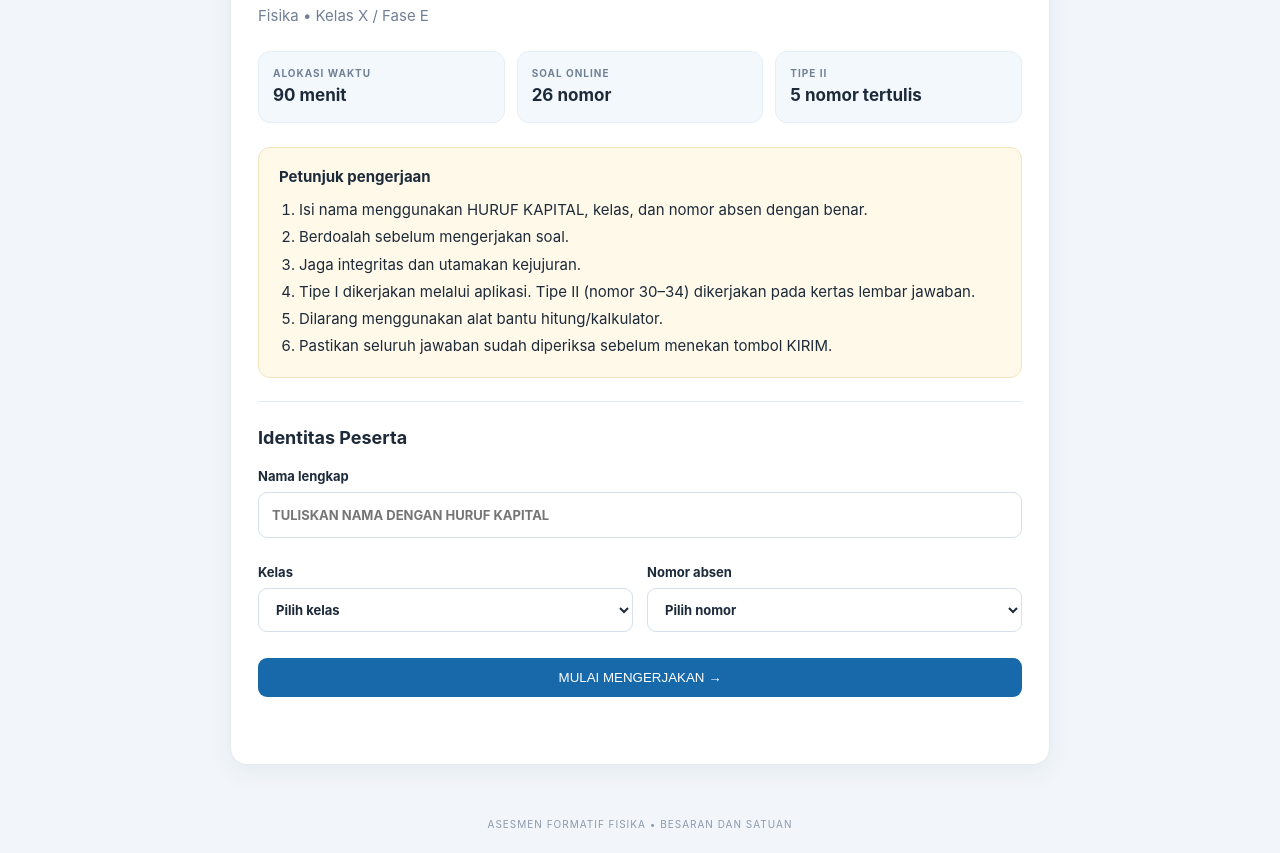
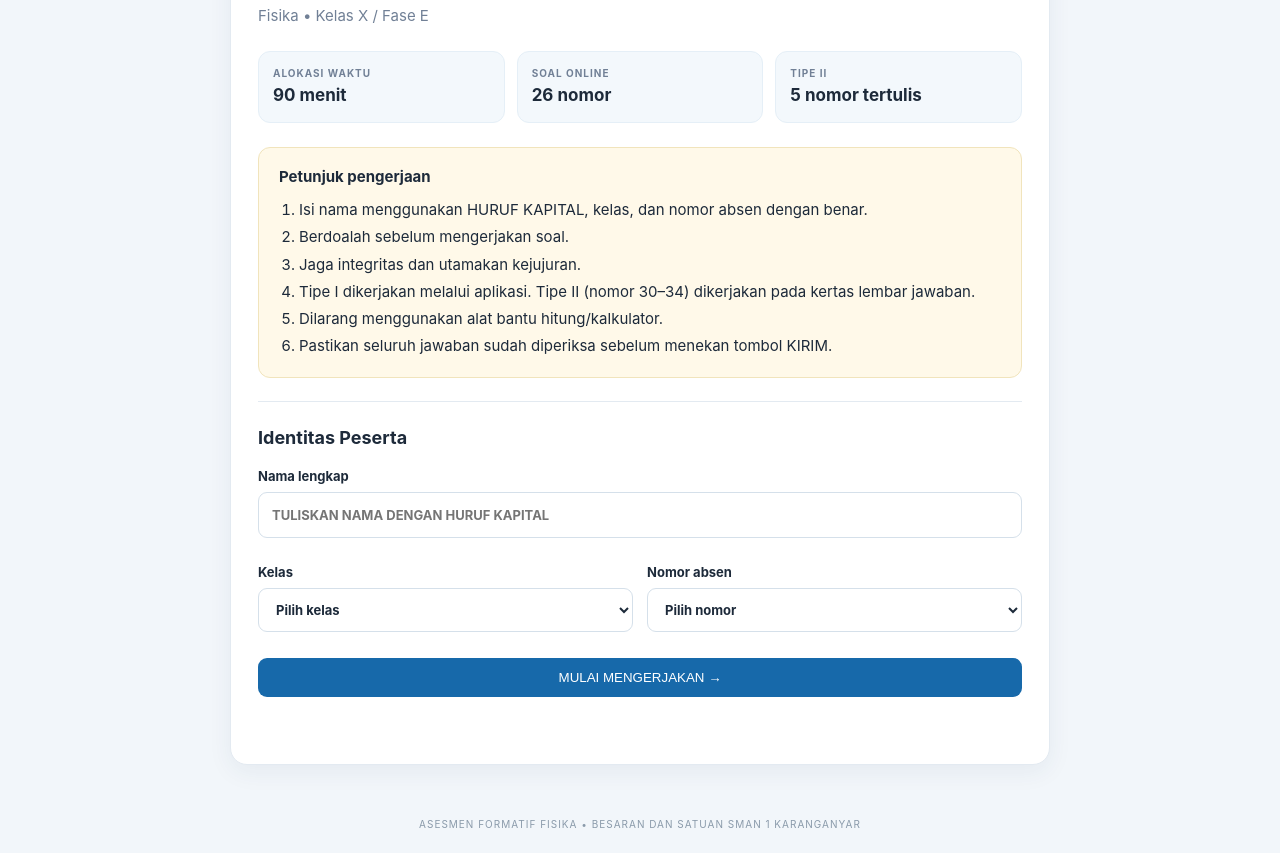
Before and after one commit to dwieyana-jpg/APLIKASI-ULANGAN-ONLINE, a plain HTML site: page index.html in a window 1280 px wide. Shown: the part 200-1053 px from the top of the page. Drawn offline with Linux system fonts and the light colour scheme.

Commit message:
Update index.html

```diff
--- a/index.html
+++ b/index.html
@@ -37,6 +37,6 @@
 <div><b>34.</b> Hasil pengukuran diameter sebuah kelereng menggunakan mikrometer diperlihatkan seperti pada gambar berikut ini. Tentukan diameter kelereng dari pengukuran tersebut!<img src="assets/q34-mikrometer.png" alt="Gambar mikrometer soal nomor 34"></div>
 </div><label class="confirm"><input type="checkbox" id="writtenDone"> Saya sudah memahami bahwa nomor 30–34 dikerjakan pada kertas.</label><button id="submitFinal" class="primary wide">KIRIM JAWABAN ONLINE</button></section>
 <section id="result" class="panel hidden"><div class="result-icon">✓</div><div class="eyebrow">JAWABAN BERHASIL DIPROSES</div><h1>Terima kasih!</h1><p id="resultMessage">Jawabanmu telah dikirim.</p><div class="score-card"><span>SKOR PILIHAN GANDA</span><b id="scoreValue">-</b><small id="scoreDetail"></small></div><p class="muted">Simpan konfirmasi ini. Hasil akhir dapat dilihat oleh guru melalui Google Spreadsheet.</p></section>
-</main><footer>ASESMEN FORMATIF FISIKA • BESARAN DAN SATUAN</footer>
+</main><footer>ASESMEN FORMATIF FISIKA • BESARAN DAN SATUAN SMAN 1 KARANGANYAR</footer>
 <script src="config.js"></script><script src="app.js"></script>
 </body></html>
```
